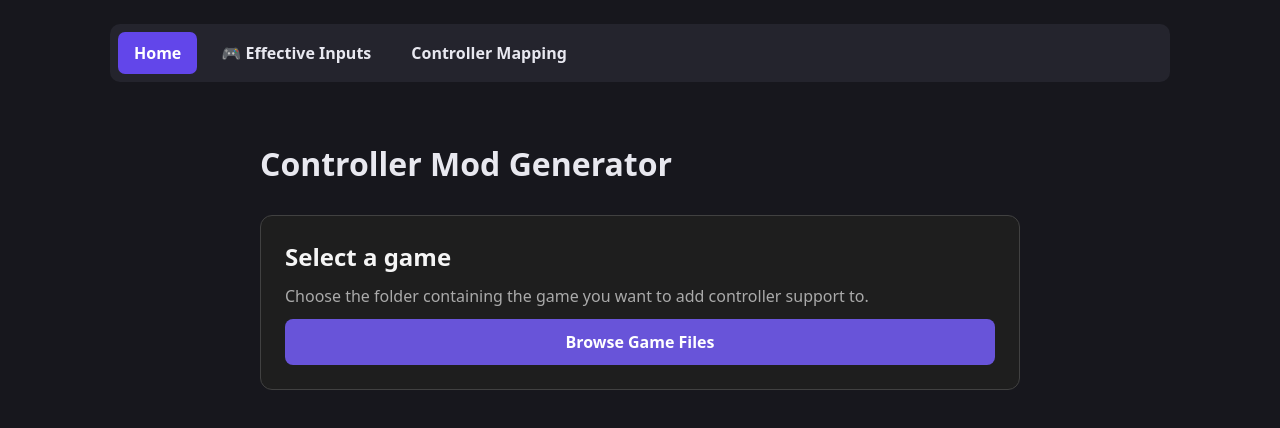
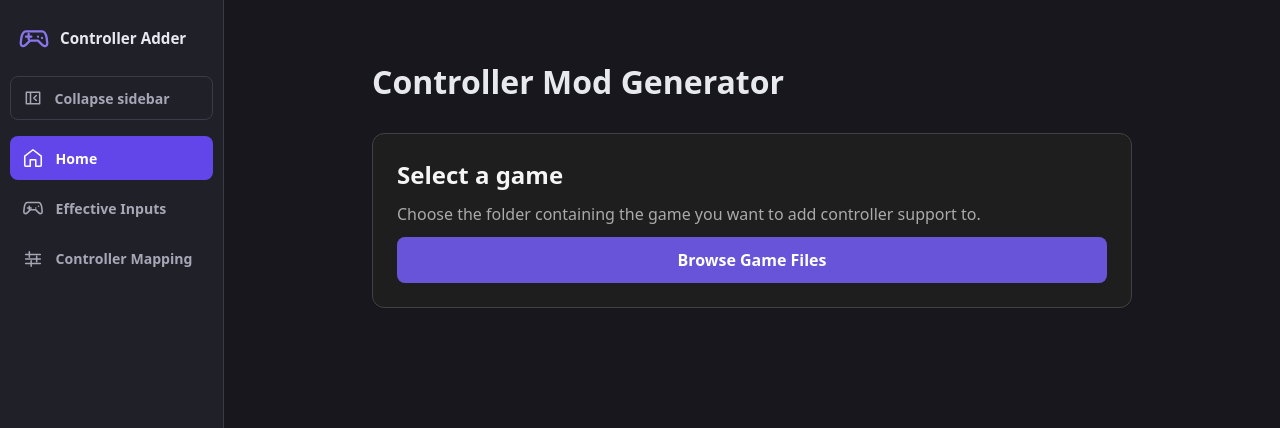
Before and after one commit to Duniek9/controller-adder, a SvelteKit app: page / in a window 1280 px wide. Shown: the top 428 px of the page. Built offline with nearby package versions, Linux system fonts and the light colour scheme.

Commit message:
Replace horizontal navigation with collapsible persistent sidebar

```diff
--- a/src/routes/+layout.svelte
+++ b/src/routes/+layout.svelte
@@ -1,27 +1,86 @@
 <script lang="ts">
   import { page } from '$app/state';
+  import { onMount } from 'svelte';
   import type { LayoutProps } from './$types';
 
   let { children }: LayoutProps = $props();
+  let collapsed = $state(false);
+  const links = [
+    { href: '/', label: 'Home', icon: 'M3 10l9-7 9 7v10a1 1 0 0 1-1 1h-5v-7H9v7H4a1 1 0 0 1-1-1z' },
+    { href: '/effective', label: 'Effective Inputs', icon: 'M6 12h4m-2-2v4m7-2h.01m3-2h.01M6 6h12c2 0 3 2 3.5 5l.5 5c0 2-2 3-4 1l-3-3H9l-3 3c-2 2-4 1-4-1l.5-5C3 8 4 6 6 6z' },
+    { href: '/mapping', label: 'Controller Mapping', icon: 'M4 7h16M4 12h16M4 17h16M8 4v6m8-1v6M10 14v6' }
+  ];
+
+  function isCurrent(href: string) {
+    return href === '/' ? page.url.pathname === '/' :
+      page.url.pathname === href || page.url.pathname.startsWith(href + '/');
+  }
+
+  onMount(() => {
+    try {
+      const saved = localStorage.getItem('controller-adder:sidebar-collapsed');
+      collapsed = saved === null ? window.innerWidth < 1000 : saved === 'true';
+    } catch {
+      collapsed = window.innerWidth < 1000;
+    }
+  });
+
+  function toggleSidebar() {
+    collapsed = !collapsed;
+    try { localStorage.setItem('controller-adder:sidebar-collapsed', String(collapsed)); } catch {}
+  }
 </script>
 
-<header class="app-header">
-  <nav class="main-nav" aria-label="Main navigation">
-    <a href="/" class:current={page.url.pathname === '/'}
-      aria-current={page.url.pathname === '/' ? 'page' : undefined}>Home</a>
-    <a href="/effective" class:current={page.url.pathname.startsWith('/effective')}
-      aria-current={page.url.pathname.startsWith('/effective') ? 'page' : undefined}>🎮 Effective Inputs</a>
-    <a href="/mapping" class:current={page.url.pathname.startsWith('/mapping')}
-      aria-current={page.url.pathname.startsWith('/mapping') ? 'page' : undefined}>Controller Mapping</a>
-  </nav>
-</header>
-
-{@render children()}
+<div class="app-shell" class:collapsed>
+  <aside class="sidebar">
+    <div class="brand">
+      <svg class="brand-icon" width="32" height="32" viewBox="0 0 24 24" fill="none" stroke="currentColor" stroke-width="1.7" stroke-linecap="round" stroke-linejoin="round" aria-hidden="true">
+        <path d="M6 7h12c2 0 3 2 3.5 5l.5 4c0 2-2 3-4 1l-3-3H9l-3 3c-2 2-4 1-4-1l.5-4C3 9 4 7 6 7zM6 11h4m-2-2v4m7-2h.01m3 1h.01"/>
+      </svg>
+      {#if !collapsed}<span>Controller Adder</span>{/if}
+    </div>
+    <button class="toggle" type="button" onclick={toggleSidebar}
+      aria-label={collapsed ? 'Expand navigation' : 'Collapse navigation'}
+      aria-expanded={!collapsed} aria-controls="main-navigation"
+      title={collapsed ? 'Expand navigation' : 'Collapse navigation'}>
+      <svg width="20" height="20" viewBox="0 0 24 24" fill="none" stroke="currentColor" stroke-width="1.8" stroke-linecap="round" stroke-linejoin="round" aria-hidden="true">
+        <path d="M4 5h16v14H4zM9 5v14"/>
+        <path d={collapsed ? 'm13 9 3 3-3 3' : 'm16 9-3 3 3 3'}/>
+      </svg>
+      {#if !collapsed}<span>Collapse sidebar</span>{/if}
+    </button>
+    <nav id="main-navigation" aria-label="Main navigation">
+      {#each links as link}
+        <a href={link.href} class:current={isCurrent(link.href)}
+          aria-current={isCurrent(link.href) ? 'page' : undefined}
+          aria-label={link.label} title={collapsed ? link.label : undefined}>
+          <svg width="22" height="22" viewBox="0 0 24 24" fill="none" stroke="currentColor" stroke-width="1.7" stroke-linecap="round" stroke-linejoin="round" aria-hidden="true"><path d={link.icon}/></svg>
+          {#if !collapsed}<span>{link.label}</span>{/if}
+        </a>
+      {/each}
+    </nav>
+  </aside>
+  <div class="page-content">
+    {@render children()}
+  </div>
+</div>
 
 <style>
-  .app-header { max-width:1100px; margin:24px auto 0; padding:0 20px; }
-  .main-nav { display:flex; flex-wrap:wrap; gap:8px; padding:8px; border-radius:10px; background:#24242d; }
-  .main-nav a { padding:10px 16px; border-radius:7px; color:#e8e8f0; text-decoration:none; font-weight:600; transition:background-color .15s ease; }
-  .main-nav a:hover { background:#373746; }
-  .main-nav a.current { color:white; background:#6246ea; }
+  .app-shell { display:grid; grid-template-columns:224px minmax(0,1fr); height:100vh; height:100dvh; overflow:hidden; }
+  .app-shell.collapsed { grid-template-columns:68px minmax(0,1fr); }
+  .sidebar { display:flex; flex-direction:column; gap:1rem; padding:1rem .65rem; background:var(--app-surface); border-right:1px solid var(--app-border); overflow-y:auto; overflow-x:hidden; }
+  .brand { display:flex; align-items:center; gap:.65rem; min-height:44px; padding:.2rem .45rem; font-weight:700; font-size:.95rem; }
+  .brand-icon { color:var(--app-accent); flex-shrink:0; }
+  nav { display:grid; gap:.4rem; }
+  nav a,.toggle { display:flex; align-items:center; gap:.7rem; min-height:44px; padding:.65rem .75rem; border-radius:8px; color:var(--app-muted); text-decoration:none; font-size:.88rem; font-weight:600; }
+  nav a svg,.toggle svg { flex-shrink:0; }
+  nav a:hover,.toggle:hover { background:var(--app-surface-raised); color:var(--app-text); }
+  nav a.current { background:var(--app-primary); color:#fff; }
+  .toggle { background:transparent; border:1px solid var(--app-border); cursor:pointer; text-align:left; width:100%; }
+  .collapsed .brand,.collapsed nav a,.collapsed .toggle { justify-content:center; padding-left:0; padding-right:0; }
+  .page-content { min-width:0; min-height:0; overflow:auto; }
+  @media (max-width:520px) {
+    .app-shell:not(.collapsed) { grid-template-columns:168px minmax(0,1fr); }
+    .brand { font-size:.8rem; }
+  }
 </style>
```
